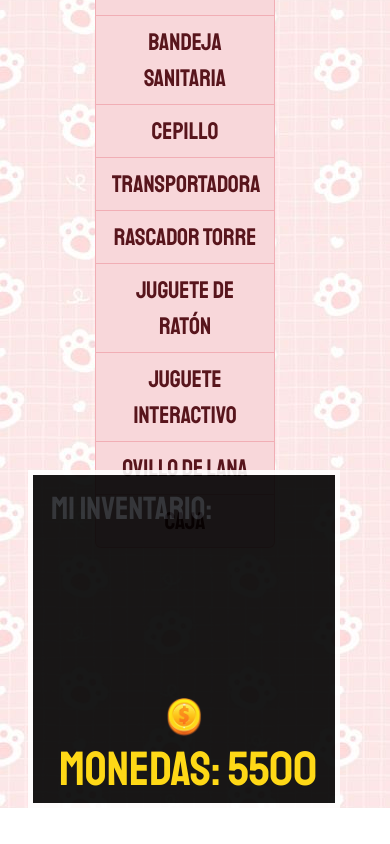
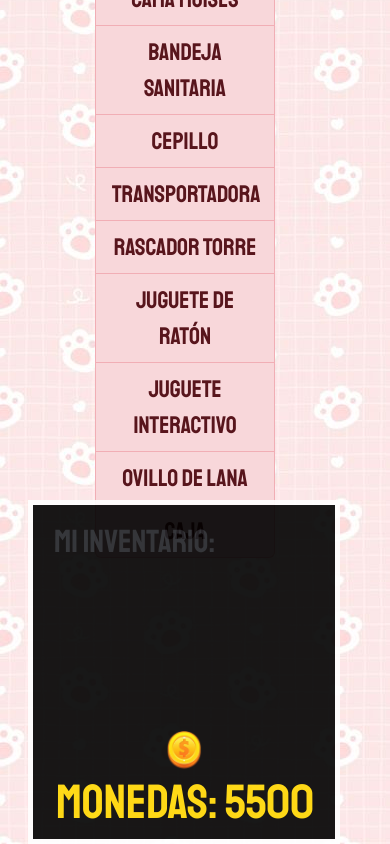
Before and after one commit to Lucilaa1/PreEntrega2-Allende, a plain HTML site: page index.html in a window 390 px wide. Shown: the part 770-1614 px from the top of the page. Before the commit the page ends 1578 px from the top, so only its background shows below. Drawn offline with nearby package versions, Linux system fonts and the light colour scheme.

Commit message:
Segunda Entrega: Ultimas Correcciones Finales

```diff
--- a/estilos.css
+++ b/estilos.css
@@ -101,8 +101,9 @@ ul {
       position: absolute;
       top: 50%;
       width: 50%;
-      top: 180px;
+      top: 200px;
       right: 100px;
+      padding: 5px;
   }
     ul {
     color: #008080;
@@ -111,18 +112,18 @@ ul {
     position: absolute;
     top: 50%;
     width: 50%;
-    top: 380px;
+    top: 390px;
     right: 100px;
   }
     .ventana {
     position: absolute;
     top: 50%;
     width: 80%;
-    top: 1150px;
+    top: 1180px;
     right: 50px;
     margin-top: 90px;
     margin-left: 270px;
-    padding: 2px;
+    padding: 5px;
     text-align: center;
     border: 5px solid white;
     background-color: black;
@@ -137,7 +138,6 @@ ul {
     .Objetos {
     display: inline-block;
     position: relative;
-    text-align: center;
     width: 80px;
     height: 80px;
   }
```
